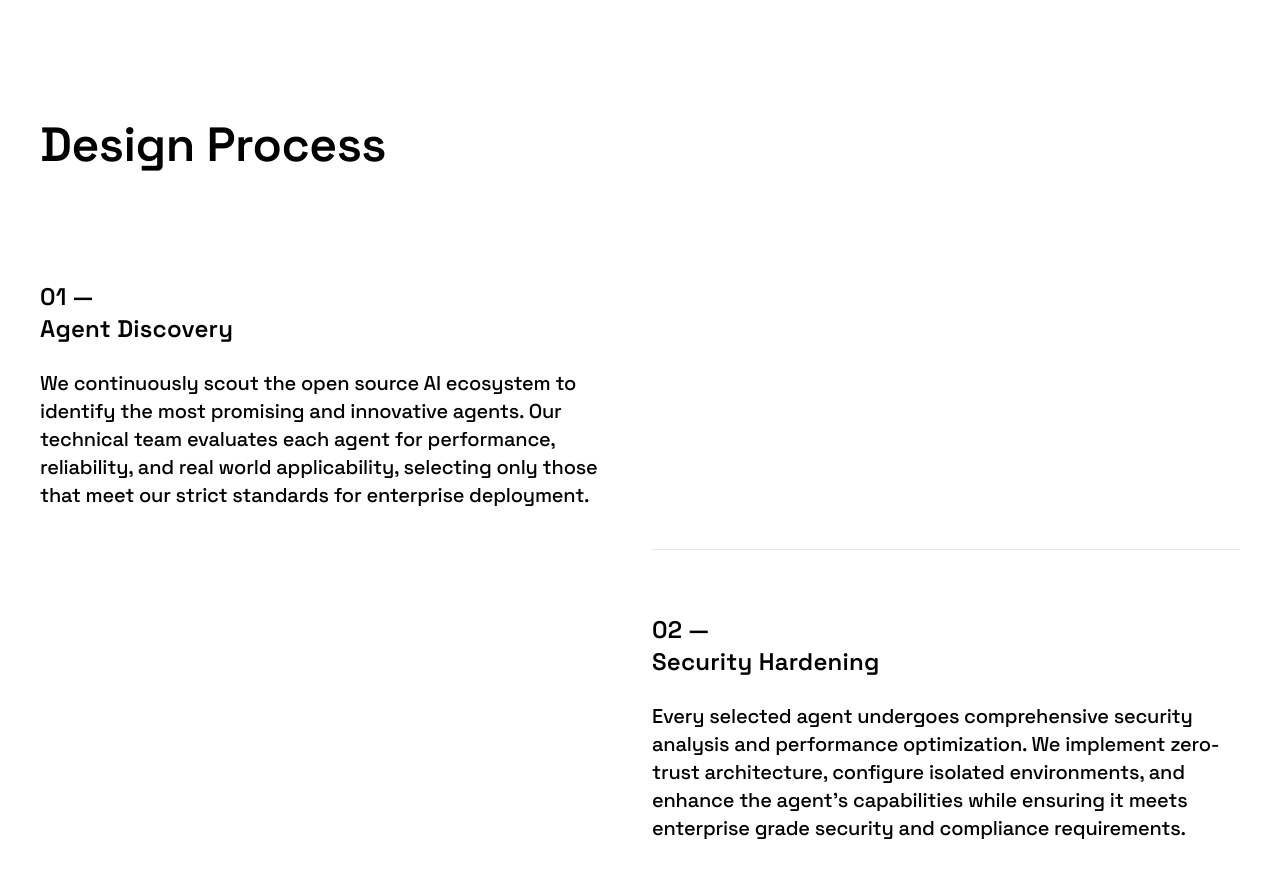
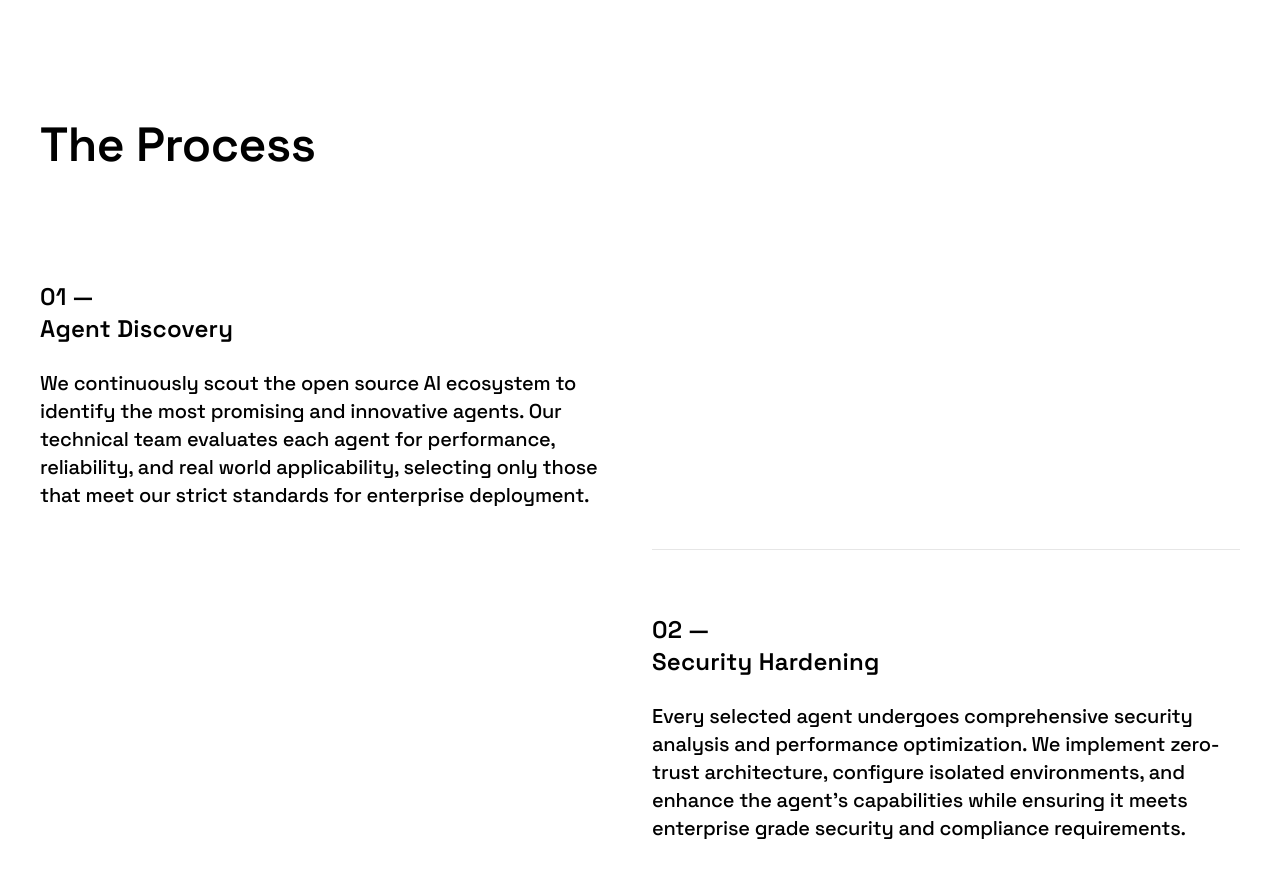
Before and after one commit to niravpatel4428/joeywebsite, a Next.js app: page /about in a window 1280 px wide. Shown: the part 2100-2977 px from the top of the page. Built offline with nearby package versions, Linux system fonts and the light colour scheme.

Commit message:
chenge in about page process file

```diff
--- a/app/pages/about/process.js
+++ b/app/pages/about/process.js
@@ -29,7 +29,7 @@ const Process = () => {
       <div className="w-full md:max-w-3xl lg:max-w-5xl xl:max-w-1296 px-4 md:px-10 mx-auto">
         <div className="mb-8 md:mb-10 xl:mb-28">
           <h3 className="text-foreground text-32 xl:text-5xl font-semibold leading-tight tracking-sharp">
-            Design Process
+            The Process
           </h3>
         </div>
 
```
